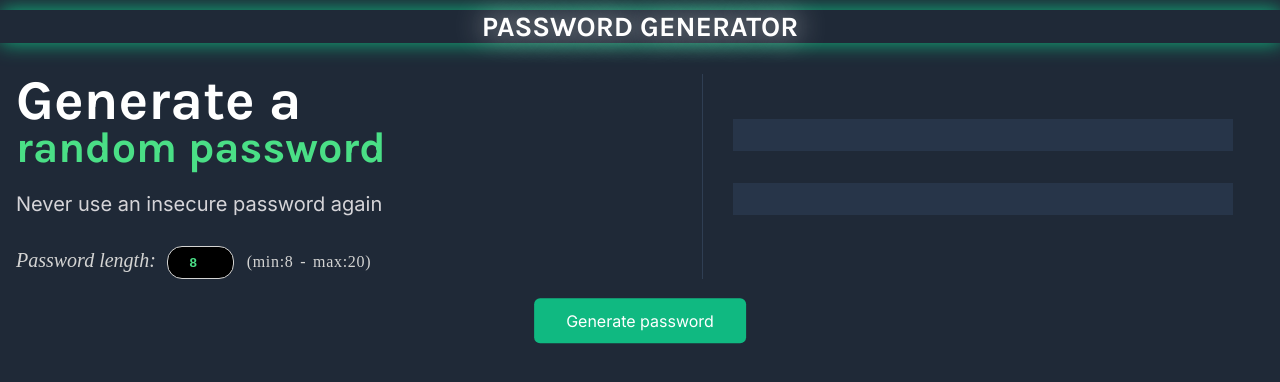
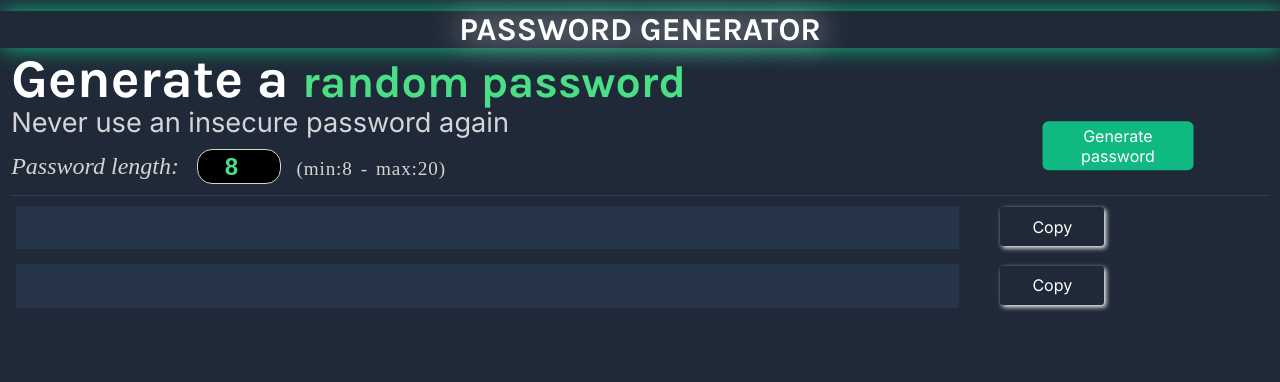
Before and after one commit to Leonard-Anike/Password-Generator-v2, a plain HTML site: page index.html in a window 1280 px wide. Drawn offline with Linux system fonts and the light colour scheme; a web font is replaced by a local one.

Commit message:
Added copy-to-clipboard function for passwords and new media query for mobile landscape mode

```diff
--- a/index.html
+++ b/index.html
@@ -35,9 +35,13 @@
             </div>
 
             <div class="pwd-display">
-                <p id="password1" class="pwd-display-el"> <!--password character display --> </p>
-                <p id="password2" class="pwd-display-el display-el2"> <!--password character display --> </p>
+                <input type="text" id="password1" class="pwd-display-el" readonly/> <!--password character display1 -->
+                <button class="copy-btn" data-target="password1"> Copy </button>
+                <input type="text" id="password2" class="pwd-display-el display-el2" readonly/> <!--password character display2 -->
+                <button class="copy-btn" data-target="password2"> Copy </button>
             </div>
+
+            <span id="copy-status"></span>
     </main>
     <script src="script.js"></script>
 </body>
--- a/script.js
+++ b/script.js
@@ -1,9 +1,17 @@
+// This script generates two random passwords based on user input and allows copying them to the clipboard.
+// The script uses the Math.random() function to select random characters from a predefined set of characters.
+
+
 const characters = ["A","B","C","D","E","F","G","H","I","J","K","L","M","N","O","P","Q","R","S","T",
     "U","V","W","X","Y","Z","a","b","c","d","e","f","g","h","i","j","k","l","m","n","o","p","q","r",
     "s","t","u","v","w","x","y","z", "0", "1", "2", "3", "4", "5", "6", "7", "8", "9","~","`","!","@",
     "#","$","%","^","&","*","(",")","_","-","+","=","{","[","}","]",",","|",":",";","<",">",".","?","/"
 ];
+const copyBtns = document.querySelectorAll(".copy-btn")
+const copyStatus = document.getElementById("copy-status")
 
+// Generate password function
+// This function generates a password based on the length specified in the input field
 function generatePassword() {
     let passwordLength = document.getElementById ("pwd-input").value
         let password1 = ""
@@ -21,8 +29,40 @@ function generatePassword() {
         }
     }
 
-    document.getElementById("password1").textContent = password1
-    document.getElementById("password2").textContent = password2
+    document.getElementById("password1").value = password1
+    document.getElementById("password2").value = password2
 }
 
+// Add event listener to the button to generate password when clicked
+// This will call the generatePassword function when the button is clicked
 document.getElementById("pwd-btn").addEventListener("click", generatePassword);
+
+
+// Copy password to clipboard
+// Get all copy buttons and the status message element
+copyBtns.forEach(copyBtn => { // Loop through each button in the collection
+    copyBtn.addEventListener("click", () => {
+        console.log("Copy button clicked")
+        const targetId = copyBtn.getAttribute("data-target") // Get the target ID from the button's data attribute
+        const targetPassword = document.getElementById(targetId)
+        const passwordValue = targetPassword.value // Get the target element by ID
+        if (targetPassword && targetPassword.value) {
+            navigator.clipboard.writeText(passwordValue)
+                .then(() => {
+                    copyStatus.textContent = `${targetId} copied to clipboard!`
+                    setTimeout(() => {
+                        copyStatus.textContent = ""
+                    }, 2000) // Clear the message after 2 seconds
+                })
+                .catch(err => {
+                    copyStatus.textContent = "Copy failed!"
+                    console.error(err)
+                })
+        } else {
+            copyStatus.textContent = "No password to copy! Please generate a password."
+            setTimeout(() => {
+                copyStatus.textContent = ""
+            }, 2000) // Clear the message after 2 seconds
+        }
+    })
+    })
--- a/style.css
+++ b/style.css
@@ -8,7 +8,7 @@ body {
 }
 
 #container {
-    margin: 0 1.75em;
+    margin: 0 0.7em;
 }
 
 header {
@@ -31,7 +31,7 @@ header {
     font-weight: bolder;
     line-height: 0.95;
     color: #FFFFFF;
-    margin: 3em 0 0;
+    margin: 1.5em 0 0;
 }
 
 span {
@@ -89,17 +89,50 @@ span {
     border: none;
 }
 
+#pwd-btn:hover {
+    background-color: #065038;
+}
+
 .pwd-display-el {
+    width: 100%;
     background: #273549;
+    font-size: 16px;
     color: #4ADF86;
-    margin: 3.125rem auto 0;
+    margin: 2.5rem auto 0;
     text-align: center;
-    letter-spacing: 3px;
-    padding: 1em 0;
+    letter-spacing: 7px;
+    padding: 0.8em 0;
+    border: none;
 }
 
 .display-el2 {
     margin: 1.25rem auto 0;
+}
+
+.copy-btn {
+    display: block;
+    font-family: "Inter", sans-serif;
+    font-size: 1rem;
+    background-color: #1F2937;
+    color: #FFFFFF;
+    padding: 0.525em 1em;
+    margin: 0.7em 0 ;
+    border-radius: 0.2rem;
+    box-shadow: 2px 2px 5px #FFFFFF;
+    border: none;
+}
+
+.copy-btn:hover {
+    background-color: #FFFFFF;
+    color: #065038;
+}
+
+#copy-status {
+    font-family: "Inter", sans-serif;
+    font-size: 1rem;
+    color: #D5D4D8;
+    text-align: center;
+    margin: 3em 0 0;
 }
 
 /* Media query ~ Breakpoints */
@@ -107,62 +140,65 @@ span {
 @media (min-width: 600px) {
     #container {
         position: relative;
-        display: flex;
-        flex-direction: row;
-        gap: 1.875rem;
-        margin: 1rem;
     }
-
-    .pwd-display {
-        width: 40%;
-        max-width: 500px;
-        margin-top: 0.625rem;
-    }
-
-    .pwd-display-el {
-        margin-bottom: 2em;
-    }
-
-    .txt-area {
-        width: 55%;
-        max-width: 700px;
-        border-bottom: none;
-        border-right: 0.0625rem solid #2F3E53;
-        margin: 0.938rem 0 0 0;
+    header {
+        font-size: 1rem;
     }
 
     #heading {
-        font-size: 3.5em;
-        margin: 0 0.4em 0 0;
+        font-size: 3.4rem;
+        margin: 0.1em 0em 0 0;
+    }
+    span {
+        display: inline;
+        font-size: 2.8rem;
     }
 
-    span {
-        font-size: 2.7rem;
+    #pwd-txt {
+        font-size: 1.7rem;
+        margin: 0;
+    }
+
+    .pwd {
+        font-size: 1.5rem;
+        margin: 0.45em 0;
+    }
+
+    #pwd-input {
+        padding: 0.1em 0.2em;
+        font-size: 1.5rem;
+    }
+
+    #pwd-length {
+        font-size: 1.2rem;
     }
 
     #pwd-btn {
         position: absolute;
-        top: 110%;
-        left: 50%;
+        top: 22%;
+        left: 88%;
         transform: translate(-50%, -50%);
-        margin-top: 1.25em;
-        padding: 0.8em 2em;
+        padding: 0.3em 2em;
     }
 
-    #pwd-txt {
-        font-size: 1.25rem;
+    .pwd-display-el {
+        width: 75%;
+        margin: 5px ;
     }
 
-    .pwd {
-        font-size: 1.25rem;
-        margin-top: 1.5em;
+    .pwd-display-el2 {
+        margin-top: 2em;
     }
 
-    #pwd-input {
-        padding: 0.6em 0.625em;
+    .copy-btn {
+        display: inline;
+        margin: 0.7em 0 0 2em;
+        padding: 0.6em 2em;
     }
 
-    #pwd-length {
-        font-size: 1rem;
+    #copy-status {
+        display: block;
+        font-size: 1.1rem;
+        margin-top: 0.3em;
     }
 }
```
